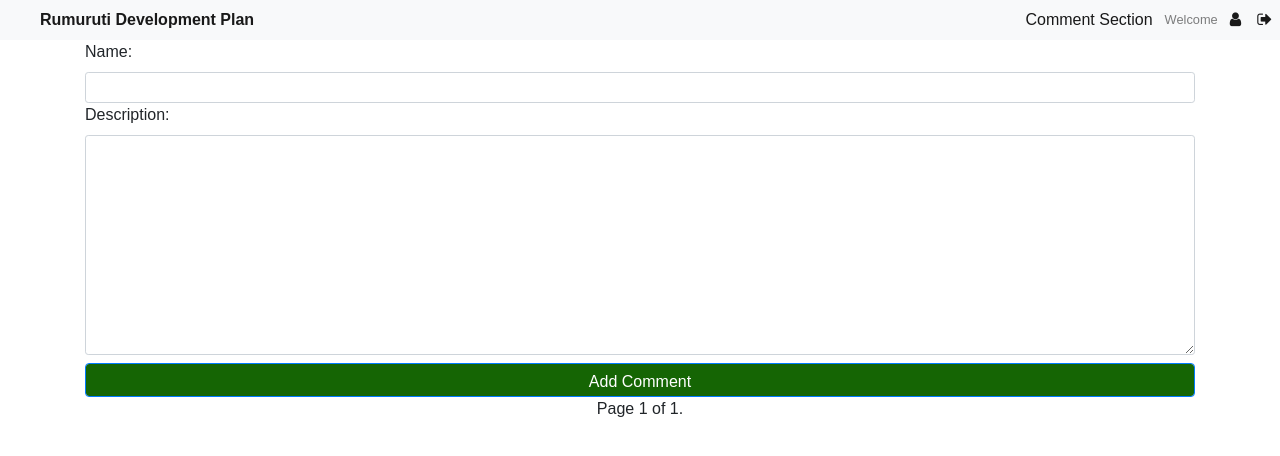
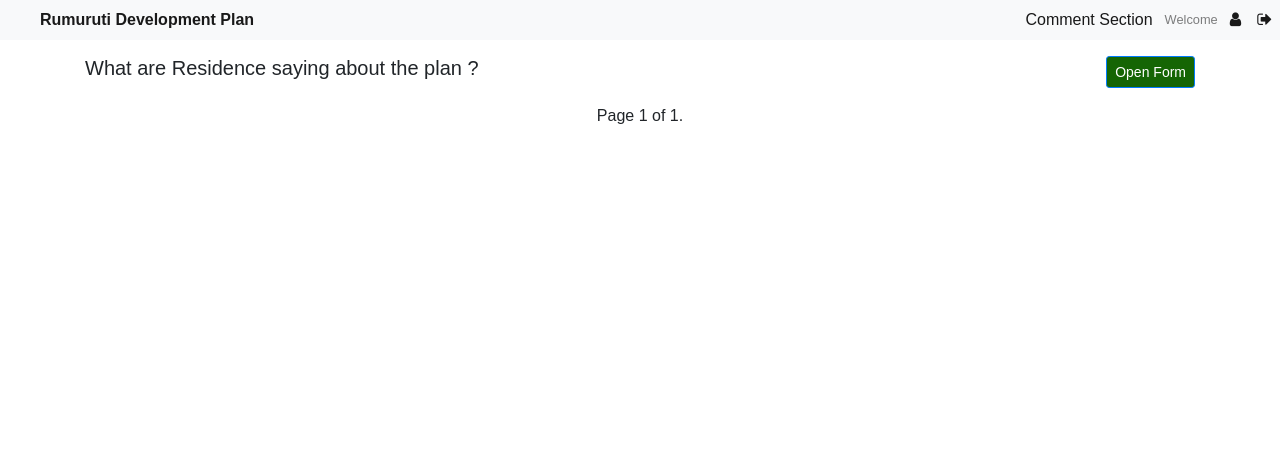
Before and after one commit to davincikab/development_plan, a Django app: page /comment_section/ in a window 1280 px wide. Shown: the top 456 px of the page. Run offline with Django 3.2, Linux system fonts and the light colour scheme; data that the repository does not hold is empty; some libraries are stand-ins or nearby versions.

Commit message:
comment section

```diff
--- a/development/templates/development/comment.html
+++ b/development/templates/development/comment.html
@@ -34,16 +34,39 @@
             align-items: center;
             justify-content: center;
         }
+
+        .form-horizontal {
+            height: 0;
+            width: 0;
+            transition: width 0.3s;
+            overflow: hidden;
+        }
+
+        .form-horizontal.open  {
+            height: auto;
+            width: 100%;
+        }
+
+        .header-section {
+            justify-content: space-between;
+        }
     </style>
 {% endblock %}
 {% block content %}
 <div class="container">
-    <form action="" class="form-horizontal" method="POST">
+
+    <form action="" class="form-horizontal" method="POST" id="form">
         {% csrf_token %}
 
         {{ form }}
         <input type="submit" value="Add Comment" class="btn btn-primary mt-2">
     </form>
+
+    <div class="header-section d-flex my-3">
+        <h5>What are Residence saying about the plan ?</h5>
+
+        <button class="btn btn-primary btn-sm" id="open-form">Open Form</button>
+    </div>
 
     <div class="comment-list">
         {% for comment in comments %}
@@ -71,4 +94,12 @@
 {% endblock %}
 {% block javascript %}
    <script src="{% static 'js/addFormControl.js' %}"></script>
+   <script>
+       let openFormButton = document.getElementById("open-form");
+       let formEl = document.getElementById("form")
+
+       openFormButton.addEventListener("click", function(e) {
+        form.classList.toggle("open")
+       });
+   </script>
 {% endblock %}
--- a/development/views.py
+++ b/development/views.py
@@ -28,7 +28,7 @@ def data_view(request):
 def comment_section(request):
     comments = Comment.objects.all()
 
-    paginator = Paginator(comments, 3)
+    paginator = Paginator(comments, 30)
     page = request.GET.get('page')
     comments = paginator.get_page(page)
 
```
